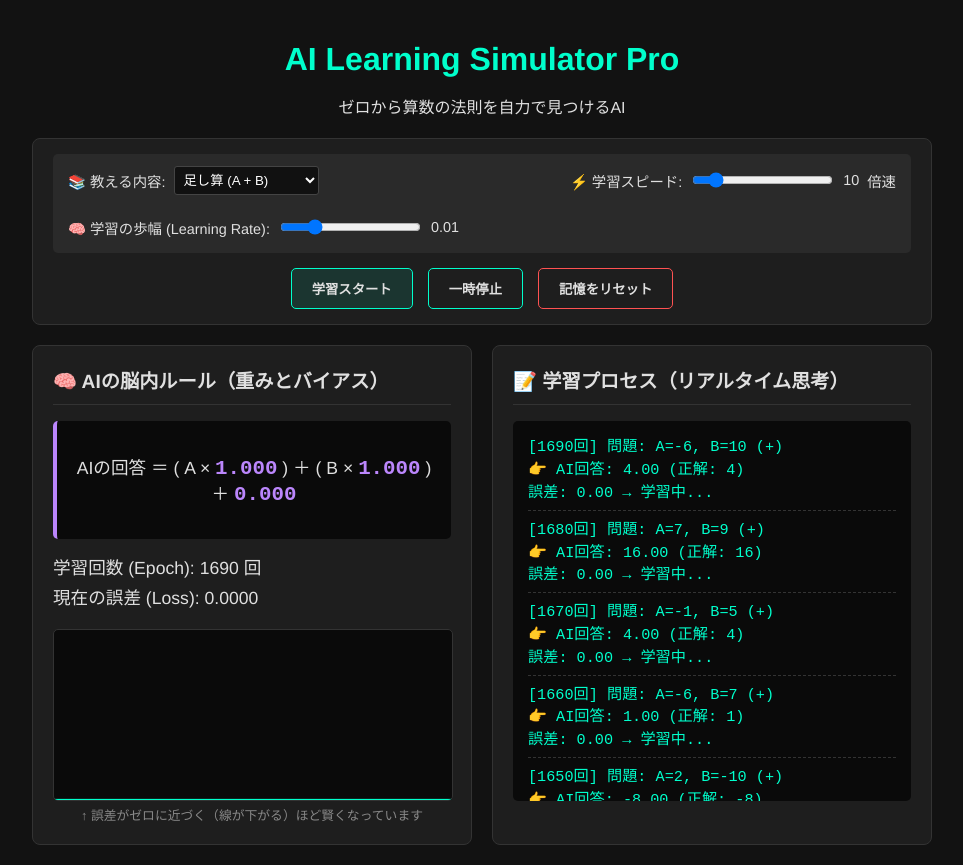
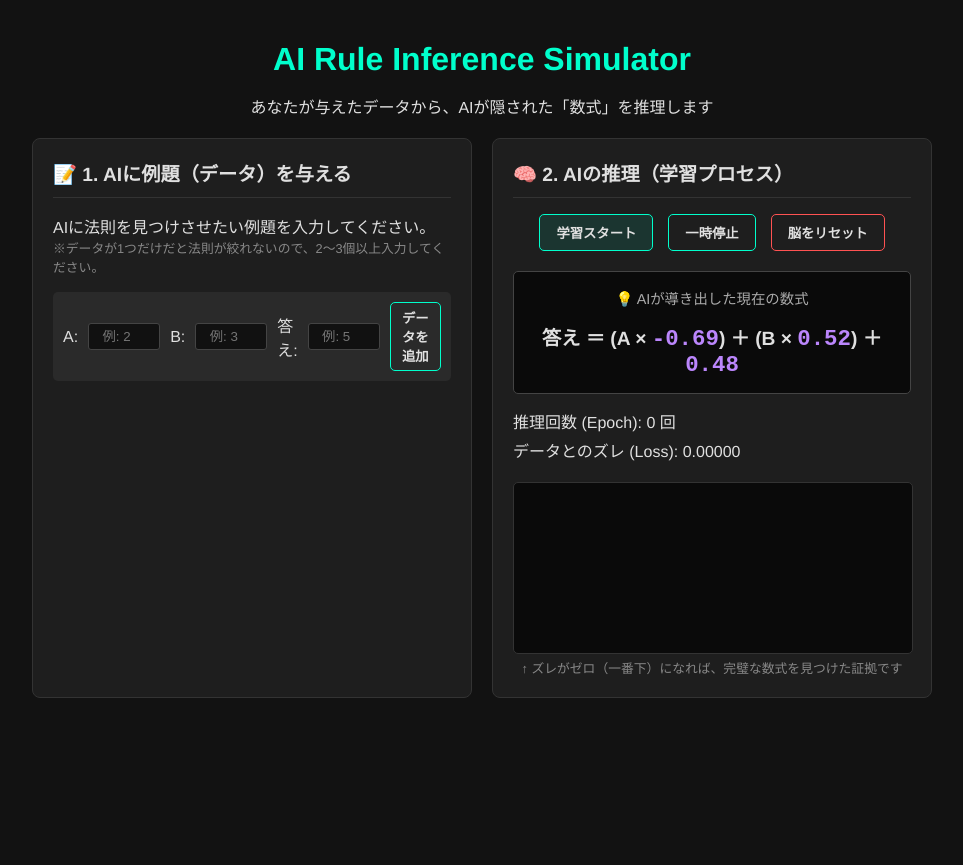
Before and after one commit to nagaikaito9-afk/gakushu-AI, a plain HTML site: page index.html in a window 1280 px wide. Both pictures are taken after a click on the button "学習スタート". Shown: the whole page, without its empty margins (158-1121 px from the left). After the commit the page ends 800 px from the top, so only its background shows below. Drawn offline with Linux system fonts and the light colour scheme.

Commit message:
Add files via upload

```diff
--- a/index.html
+++ b/index.html
@@ -3,54 +3,57 @@
 <head>
     <meta charset="UTF-8">
     <meta name="viewport" content="width=device-width, initial-scale=1.0">
-    <title>AI 算数学習シミュレーター Pro</title>
+    <title>AI 法則推論シミュレーター</title>
     <link rel="stylesheet" href="style.css">
 </head>
 <body>
     <div class="container">
         <header>
-            <h1>AI Learning Simulator Pro</h1>
-            <p>ゼロから算数の法則を自力で見つけるAI</p>
+            <h1>AI Rule Inference Simulator</h1>
+            <p>あなたが与えたデータから、AIが隠された「数式」を推理します</p>
         </header>
 
-        <div class="controls-panel">
-            <div class="settings">
-                <label>📚 教える内容:
-                    <select id="operation-select">
-                        <option value="add">足し算 (A + B)</option>
-                        <option value="sub">引き算 (A - B)</option>
-                        <option value="avg">平均値 ((A + B) / 2)</option>
-                    </select>
-                </label>
-                <label>⚡ 学習スピード: <input type="range" id="speed-slider" min="1" max="100" value="10"> <span id="speed-val">10</span>倍速</label>
-                <label>🧠 学習の歩幅 (Learning Rate): <input type="range" id="lr-slider" min="0.001" max="0.05" step="0.001" value="0.01"> <span id="lr-val">0.01</span></label>
+        <div class="dashboard">
+            <div class="panel data-panel">
+                <h2>📝 1. AIに例題（データ）を与える</h2>
+                <p>AIに法則を見つけさせたい例題を入力してください。<br>
+                <small>※データが1つだけだと法則が絞れないので、2〜3個以上入力してください。</small></p>
+
+                <div class="input-form">
+                    A: <input type="number" id="input-a" placeholder="例: 2">
+                    B: <input type="number" id="input-b" placeholder="例: 3">
+                    答え: <input type="number" id="input-ans" placeholder="例: 5">
+                    <button id="addDataBtn">データを追加</button>
+                </div>
+
+                <ul id="dataset-list" class="dataset-list">
+                    </ul>
             </div>
-            <div class="buttons">
-                <button id="startBtn" class="btn-primary">学習スタート</button>
-                <button id="pauseBtn">一時停止</button>
-                <button id="resetBtn" class="btn-danger">記憶をリセット</button>
-            </div>
-        </div>
 
-        <div class="dashboard">
             <div class="panel brain-panel">
-                <h2>🧠 AIの脳内ルール（重みとバイアス）</h2>
+                <h2>🧠 2. AIの推理（学習プロセス）</h2>
+                <div class="controls">
+                    <button id="startBtn" class="btn-primary">学習スタート</button>
+                    <button id="pauseBtn">一時停止</button>
+                    <button id="resetBtn" class="btn-danger">脳をリセット</button>
+                </div>
+
                 <div class="formula-box">
-                    <p>AIの回答 ＝ ( A × <span id="w1-val" class="highlight">0.00</span> ) ＋ ( B × <span id="w2-val" class="highlight">0.00</span> ) ＋ <span id="b-val" class="highlight">0.00</span></p>
+                    <p>💡 AIが導き出した現在の数式</p>
+                    <div class="equation">
+                        答え ＝ (A × <span id="w1-val" class="highlight">0.00</span>) ＋ (B × <span id="w2-val" class="highlight">0.00</span>) ＋ <span id="b-val" class="highlight">0.00</span>
+                    </div>
                 </div>
+
                 <div class="stats">
-                    <p>学習回数 (Epoch): <span id="epoch-count">0</span> 回</p>
-                    <p>現在の誤差 (Loss): <span id="loss-text">0.000</span></p>
+                    <p>推理回数 (Epoch): <span id="epoch-count">0</span> 回</p>
+                    <p>データとのズレ (Loss): <span id="loss-text">0.000</span></p>
                 </div>
+
                 <div class="graph-container">
                     <canvas id="lossChart" width="350" height="150"></canvas>
-                    <small>↑ 誤差がゼロに近づく（線が下がる）ほど賢くなっています</small>
+                    <small>↑ ズレがゼロ（一番下）になれば、完璧な数式を見つけた証拠です</small>
                 </div>
-            </div>
-
-            <div class="panel log-panel">
-                <h2>📝 学習プロセス（リアルタイム思考）</h2>
-                <div id="log-container" class="log-container"></div>
             </div>
         </div>
     </div>
--- a/script.js
+++ b/script.js
@@ -1,93 +1,87 @@
-// --- AIの初期パラメータ ---
+// --- AIの初期パラメータと状態 ---
 let w1, w2, b;
 let epoch = 0;
 let isTraining = false;
 let animationId;
-let lossHistory = []; // グラフ描画用
+let lossHistory = [];
+let dataset = []; // ユーザーが入力したデータを保存する配列
 
-// DOM要素
+// --- DOM要素 ---
+const inputA = document.getElementById('input-a');
+const inputB = document.getElementById('input-b');
+const inputAns = document.getElementById('input-ans');
+const datasetList = document.getElementById('dataset-list');
+
 const w1El = document.getElementById('w1-val');
 const w2El = document.getElementById('w2-val');
 const bEl = document.getElementById('b-val');
 const epochEl = document.getElementById('epoch-count');
 const lossTextEl = document.getElementById('loss-text');
-const logContainer = document.getElementById('log-container');
 const canvas = document.getElementById('lossChart');
 const ctx = canvas.getContext('2d');
 
-const opSelect = document.getElementById('operation-select');
-const speedSlider = document.getElementById('speed-slider');
-const lrSlider = document.getElementById('lr-slider');
-const speedVal = document.getElementById('speed-val');
-const lrVal = document.getElementById('lr-val');
+const learningRate = 0.01;
 
-// パラメータの初期化関数
+// --- データの追加処理 ---
+document.getElementById('addDataBtn').addEventListener('click', () => {
+    const a = parseFloat(inputA.value);
+    const b_val = parseFloat(inputB.value);
+    const ans = parseFloat(inputAns.value);
+
+    // 入力チェック
+    if (isNaN(a) || isNaN(b_val) || isNaN(ans)) {
+        alert("A、B、答えのすべてに数字を入力してください。");
+        return;
+    }
+
+    // データセットに保存
+    dataset.push({ a: a, b: b_val, ans: ans });
+
+    // 画面のリストに追加
+    const li = document.createElement('li');
+    li.innerText = `A = ${a}, B = ${b_val} ➡️ 答え = ${ans}`;
+    datasetList.appendChild(li);
+
+    // 入力欄をクリア
+    inputA.value = '';
+    inputB.value = '';
+    inputAns.value = '';
+});
+
+// --- パラメータの初期化 ---
 function initBrain() {
     w1 = Math.random() * 2 - 1;
     w2 = Math.random() * 2 - 1;
     b = Math.random() * 2 - 1;
     epoch = 0;
     lossHistory = [];
-    logContainer.innerHTML = '';
-    updateUI(0, 0, 0, 0, 0);
+    updateUI(0);
     drawGraph();
 }
 
-// ユーザーが選択した「学習内容」の正解を計算する
-function getTarget(a, b_val, operation) {
-    switch (operation) {
-        case 'add': return a + b_val;          // 足し算 (理想: w1=1.0, w2=1.0, b=0)
-        case 'sub': return a - b_val;          // 引き算 (理想: w1=1.0, w2=-1.0, b=0)
-        case 'avg': return (a + b_val) / 2;    // 平均値 (理想: w1=0.5, w2=0.5, b=0)
-        default: return a + b_val;
-    }
+// --- UIの更新 ---
+function updateUI(loss) {
+    w1El.textContent = w1.toFixed(2);
+    w2El.textContent = w2.toFixed(2);
+    bEl.textContent = b.toFixed(2);
+    epochEl.textContent = epoch;
+    lossTextEl.textContent = loss.toFixed(5);
 }
 
-// UIの更新
-function updateUI(loss, a, b_val, target, pred) {
-    w1El.textContent = w1.toFixed(3);
-    w2El.textContent = w2.toFixed(3);
-    bEl.textContent = b.toFixed(3);
-    epochEl.textContent = epoch;
-    lossTextEl.textContent = loss.toFixed(4);
-
-    // ログの追加（スピードに合わせて間引く）
-    const speed = parseInt(speedSlider.value);
-    const logInterval = speed < 10 ? 1 : Math.floor(speed / 2);
-
-    if (epoch % logInterval === 0 || epoch < 20) {
-        const log = document.createElement('div');
-        log.className = 'log-entry ' + (Math.abs(target - pred) < 0.5 ? 'good' : 'bad');
-
-        let opSymbol = opSelect.value === 'add' ? '+' : opSelect.value === 'sub' ? '-' : 'の平均';
-        let message = `[${epoch}回] 問題: A=${a}, B=${b_val} (${opSymbol})\n`;
-        message += `👉 AI回答: ${(pred).toFixed(2)} (正解: ${target})\n`;
-        message += `   誤差: ${(Math.abs(target - pred)).toFixed(2)} → 学習中...`;
-
-        log.innerText = message;
-        logContainer.insertBefore(log, logContainer.firstChild);
-
-        if (logContainer.children.length > 30) {
-            logContainer.removeChild(logContainer.lastChild);
-        }
-    }
-}
-
-// 誤差グラフの描画
+// --- グラフの描画 ---
 function drawGraph() {
     ctx.clearRect(0, 0, canvas.width, canvas.height);
     if (lossHistory.length === 0) return;
 
     ctx.beginPath();
-    ctx.strokeStyle = '#00ffcc';
+    ctx.strokeStyle = '#bb86fc';
     ctx.lineWidth = 2;
 
-    const maxLoss = Math.max(...lossHistory, 1); // グラフの高さスケール
+    const maxLoss = Math.max(...lossHistory, 1);
     const stepX = canvas.width / Math.max(lossHistory.length - 1, 1);
 
     lossHistory.forEach((loss, index) => {
         const x = index * stepX;
-        // 誤差をキャンバスの高さに合わせて描画（上が誤差大、下がゼロ）
         const y = canvas.height - (loss / maxLoss) * canvas.height;
         if (index === 0) ctx.moveTo(x, y);
         else ctx.lineTo(x, y);
@@ -95,69 +89,81 @@ function drawGraph() {
     ctx.stroke();
 }
 
-// AIの学習サイクル
+// --- AIの推理サイクル（データからの学習） ---
 function trainLoop() {
     if (!isTraining) return;
 
-    const operation = opSelect.value;
-    const learningRate = parseFloat(lrSlider.value);
-    const stepsPerFrame = parseInt(speedSlider.value); // スライダーの値で1フレームあたりの学習回数を変える
+    if (dataset.length === 0) {
+        alert("学習させるデータがありません。先にデータを入力してください。");
+        isTraining = false;
+        return;
+    }
 
-    let currentLoss = 0;
+    // 1フレームあたり50回の学習を回す（高速化のため）
+    for (let i = 0; i < 50; i++) {
+        // AIが持つすべてのデータからランダムに1つ選んで学習する（確率的勾配降下法）
+        const sample = dataset[Math.floor(Math.random() * dataset.length)];
 
-    for (let i = 0; i < stepsPerFrame; i++) {
-        // 1. ランダムな問題を生成 (-10 ～ 10)
-        const a = Math.floor(Math.random() * 21) - 10;
-        const b_val = Math.floor(Math.random() * 21) - 10;
-        const target = getTarget(a, b_val, operation);
+        // 現在の脳内数式で予測を立てる
+        const pred = (w1 * sample.a) + (w2 * sample.b) + b;
 
-        // 2. 予測と誤差計算
-        const pred = (w1 * a) + (w2 * b_val) + b;
-        const error = pred - target;
-        currentLoss = error * error;
+        // 実際の答えとのズレ（誤差）を計算
+        const error = pred - sample.ans;
 
-        // 3. 脳内アップデート（勾配降下法）
-        w1 -= learningRate * error * a;
-        w2 -= learningRate * error * b_val;
+        // 誤差を元に脳内の数式（重みとバイアス）を修正
+        w1 -= learningRate * error * sample.a;
+        w2 -= learningRate * error * sample.b;
         b -= learningRate * error;
 
         epoch++;
+    }
 
-        // 最後のステップだけ画面に反映
-        if (i === stepsPerFrame - 1) {
-            updateUI(currentLoss, a, b_val, target, pred);
+    // 全てのデータに対して、現在の数式がどれくらいズレているか（平均二乗誤差）を計算
+    let totalLoss = 0;
+    dataset.forEach(d => {
+        const p = (w1 * d.a) + (w2 * d.b) + b;
+        totalLoss += Math.pow(p - d.ans, 2);
+    });
+    const mse = totalLoss / dataset.length;
 
-            // グラフ用のデータを保存（最大100件）
-            lossHistory.push(currentLoss);
-            if (lossHistory.length > 100) lossHistory.shift();
-            drawGraph();
-        }
+    updateUI(mse);
+
+    // グラフ用に保存
+    lossHistory.push(mse);
+    if (lossHistory.length > 100) lossHistory.shift(); // 古い履歴を消す
+    drawGraph();
+
+    // ズレがほぼ無くなったら（法則を完全に見つけたら）自動でストップ
+    if (mse < 0.00001) {
+        isTraining = false;
+        lossTextEl.textContent = "0.0000 (法則を発見しました！)";
+        lossTextEl.style.color = "#00ffcc";
+        return;
+    } else {
+        lossTextEl.style.color = "#e0e0e0";
     }
 
     animationId = requestAnimationFrame(trainLoop);
 }
 
-// --- イベントリスナー ---
+// --- ボタンの操作 ---
 document.getElementById('startBtn').addEventListener('click', () => {
-    if (!isTraining) { isTraining = true; trainLoop(); }
+    if (!isTraining) {
+        isTraining = true;
+        trainLoop();
+    }
 });
 
 document.getElementById('pauseBtn').addEventListener('click', () => {
-    isTraining = false; cancelAnimationFrame(animationId);
+    isTraining = false;
+    cancelAnimationFrame(animationId);
 });
 
 document.getElementById('resetBtn').addEventListener('click', () => {
-    isTraining = false; cancelAnimationFrame(animationId); initBrain();
+    isTraining = false;
+    cancelAnimationFrame(animationId);
+    initBrain();
 });
 
-// スライダーの表示更新
-speedSlider.addEventListener('input', (e) => speedVal.textContent = e.target.value);
-lrSlider.addEventListener('input', (e) => lrVal.textContent = parseFloat(e.target.value).toFixed(3));
-
-// 学習内容を変えたらリセットする
-opSelect.addEventListener('change', () => {
-    isTraining = false; cancelAnimationFrame(animationId); initBrain();
-});
-
-// 初期化
+// 起動時の初期化
 initBrain();
--- a/style.css
+++ b/style.css
@@ -19,84 +19,65 @@ body {
 }
 
 .container { width: 100%; max-width: 900px; }
-
 header { text-align: center; margin-bottom: 20px; }
 header h1 { color: var(--primary-color); margin-bottom: 5px; }
 
-.controls-panel {
-    background-color: var(--panel-bg);
-    border: 1px solid var(--border-color);
-    border-radius: 8px;
-    padding: 15px 20px;
-    margin-bottom: 20px;
+.dashboard { display: flex; gap: 20px; flex-wrap: wrap; }
+.panel { background-color: var(--panel-bg); border: 1px solid var(--border-color); border-radius: 8px; padding: 20px; flex: 1; min-width: 350px; }
+.panel h2 { font-size: 1.2rem; border-bottom: 1px solid var(--border-color); padding-bottom: 10px; margin-top: 0; }
+
+/* 入力フォーム */
+.input-form {
     display: flex;
-    flex-direction: column;
-    gap: 15px;
+    gap: 10px;
+    align-items: center;
+    margin-bottom: 15px;
+    background: #2a2a2a;
+    padding: 10px;
+    border-radius: 5px;
+}
+.input-form input { width: 60px; background: #111; color: white; border: 1px solid #444; padding: 5px; border-radius: 3px; text-align: center;}
+#addDataBtn { padding: 5px 10px; }
+
+/* データセットのリスト */
+.dataset-list {
+    list-style: none;
+    padding: 0;
+    max-height: 200px;
+    overflow-y: auto;
+}
+.dataset-list li {
+    background-color: #0a0a0a;
+    margin-bottom: 5px;
+    padding: 10px;
+    border-radius: 4px;
+    border-left: 3px solid var(--secondary-color);
+    font-family: monospace;
+    font-size: 1.1rem;
 }
 
-.settings {
-    display: flex;
-    justify-content: space-between;
-    flex-wrap: wrap;
-    gap: 15px;
-    background-color: #2a2a2a;
-    padding: 10px 15px;
-    border-radius: 5px;
-    font-size: 0.9rem;
-}
-
-.settings label { display: flex; align-items: center; gap: 8px; }
-.settings select, .settings input { background: #111; color: white; border: 1px solid #444; padding: 5px; border-radius: 3px; }
-
-.buttons { display: flex; justify-content: center; gap: 15px; }
-
-button {
-    background-color: transparent;
-    color: var(--text-color);
-    border: 1px solid var(--primary-color);
-    padding: 10px 20px;
-    border-radius: 5px;
-    cursor: pointer;
-    font-weight: bold;
-    transition: all 0.3s ease;
-}
-
+/* ボタン類 */
+.controls { display: flex; justify-content: center; gap: 15px; margin-bottom: 20px; }
+button { background-color: transparent; color: var(--text-color); border: 1px solid var(--primary-color); padding: 8px 16px; border-radius: 5px; cursor: pointer; font-weight: bold; transition: all 0.2s; }
 button:hover { background-color: var(--primary-color); color: #000; }
 button.btn-primary { background-color: rgba(0, 255, 204, 0.1); }
 button.btn-danger { border-color: var(--error-color); }
 button.btn-danger:hover { background-color: var(--error-color); color: #fff; }
 
-.dashboard { display: flex; gap: 20px; flex-wrap: wrap; }
-.panel { background-color: var(--panel-bg); border: 1px solid var(--border-color); border-radius: 8px; padding: 20px; flex: 1; min-width: 300px; }
-.panel h2 { font-size: 1.2rem; border-bottom: 1px solid var(--border-color); padding-bottom: 10px; margin-top: 0; }
-
+/* 推理された数式 */
 .formula-box {
     background-color: #0a0a0a;
     padding: 15px;
     border-radius: 5px;
     text-align: center;
-    font-size: 1.1rem;
     margin: 15px 0;
-    border-left: 4px solid var(--secondary-color);
+    border: 1px solid #444;
 }
+.formula-box p { margin-top: 0; color: #aaa; font-size: 0.9rem;}
+.equation { font-size: 1.2rem; font-weight: bold; }
+.highlight { color: var(--secondary-color); font-size: 1.4rem; font-family: monospace; }
 
-.highlight { color: var(--secondary-color); font-weight: bold; font-family: monospace; font-size: 1.3rem;}
-.stats p { font-size: 1.1rem; margin: 5px 0; }
-
+.stats p { font-size: 1rem; margin: 5px 0; }
 .graph-container { margin-top: 20px; text-align: center; }
 canvas { background-color: #0a0a0a; border: 1px solid #333; border-radius: 5px; width: 100%; }
 small { color: #888; font-size: 0.8rem; }
-
-.log-container {
-    height: 350px;
-    overflow-y: auto;
-    background-color: #0a0a0a;
-    padding: 15px;
-    border-radius: 5px;
-    font-family: monospace;
-    font-size: 0.95rem;
-    line-height: 1.5;
-}
-.log-entry { margin-bottom: 8px; border-bottom: 1px dashed #333; padding-bottom: 5px; }
-.log-entry.bad { color: var(--error-color); }
-.log-entry.good { color: var(--primary-color); }
```
